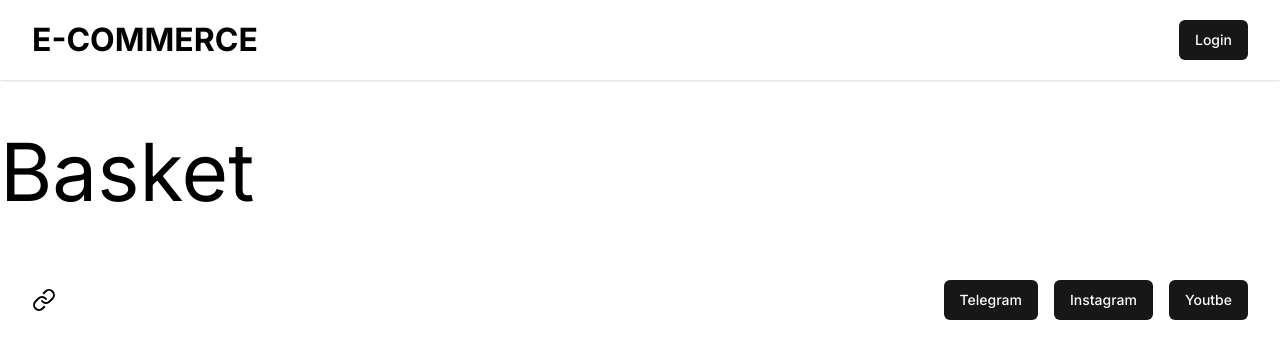
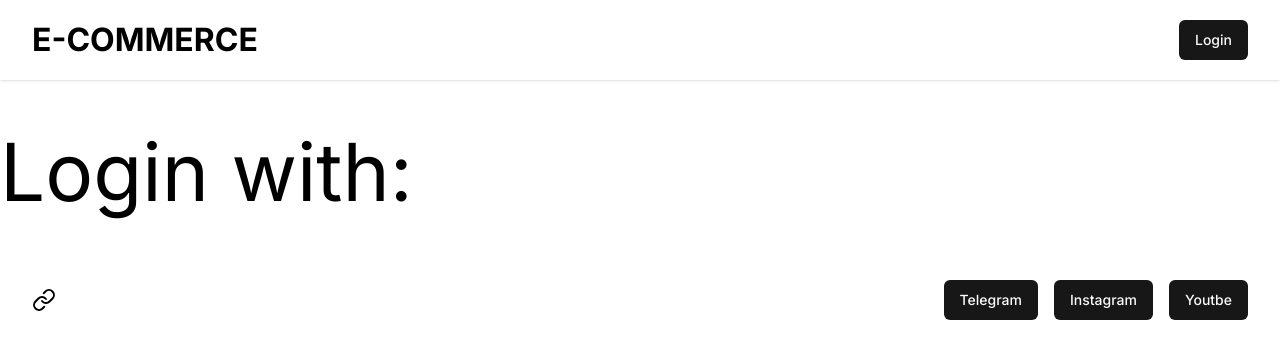
Before and after one commit to asadulloh-pro/e-commerce, a Next.js app: page /login in a window 1280 px wide. Shown: the top 358 px of the page. Built offline with nearby package versions, Linux system fonts and the light colour scheme; no server answers.

Commit message:
feat: implement auth

```diff
--- a/package.json
+++ b/package.json
@@ -20,6 +20,7 @@
     "iron-session": "^8.0.1",
     "lucide-react": "^0.307.0",
     "next": "14.0.4",
+    "next-auth": "^4.24.5",
     "next-themes": "^0.2.1",
     "postgres": "^3.4.3",
     "react": "^18",
--- a/src/app/layout.tsx
+++ b/src/app/layout.tsx
@@ -3,6 +3,7 @@ import { Inter } from "next/font/google";
 import "@/styles/globals.css";
 import MainLayout from "@/layouts/main-layout";
 import { Toaster } from "@/components/ui/sonner";
+import NextAuthProvider from "@/context/NextAuthProvider";
 
 const inter = Inter({ subsets: ["latin"] });
 
@@ -15,12 +16,15 @@ export default function RootLayout({
   children,
 }: {
   children: React.ReactNode;
+  pageProps: any;
 }) {
   return (
     <html lang="en">
       <body className={inter.className}>
-        <MainLayout>{children}</MainLayout>
-        <Toaster />
+        <NextAuthProvider>
+          <MainLayout>{children}</MainLayout>
+          <Toaster />
+        </NextAuthProvider>
       </body>
     </html>
   );
--- a/src/app/login/page.tsx
+++ b/src/app/login/page.tsx
@@ -1,12 +1,12 @@
-
+import { useSession } from "next-auth/react";
 
 async function Login() {
-
+  const { data: session, status } = useSession();
   return (
     <div>
-      <h1 className="text-[5rem] text-black">Basket</h1>
+      <h1 className="text-[5rem] text-black">Login with:</h1>
       <div className="flex flex-wrap gap-[3rem]">
-
+        {status === "authenticated" && session.user?.name}
       </div>
     </div>
   );
--- /dev/null
+++ b/src/context/NextAuthProvider.tsx
@@ -0,0 +1,12 @@
+"use client";
+
+import { SessionProvider } from "next-auth/react";
+import { ReactNode } from "react";
+
+export default function NextAuthProvider({
+  children,
+}: {
+  children: ReactNode;
+}) {
+  return <SessionProvider>{children}</SessionProvider>;
+}
--- /dev/null
+++ b/src/pages/api/auth/route.ts
@@ -0,0 +1,13 @@
+import NextAuth from "next-auth";
+import GithubProvider from "next-auth/providers/github";
+
+export const authOptions = {
+  providers: [
+    GithubProvider({
+      clientId: "919b87qa4sdfs1qdc44f53baf9",
+      clientSecret: "2aeq98df3f8cwqerc2d03a8360e993c115ba8d5f71de9",
+    }),
+  ],
+};
+
+export default NextAuth(authOptions)
```
Also changed, not shown: 1 other file (tests, documents, lock files or other folders).
